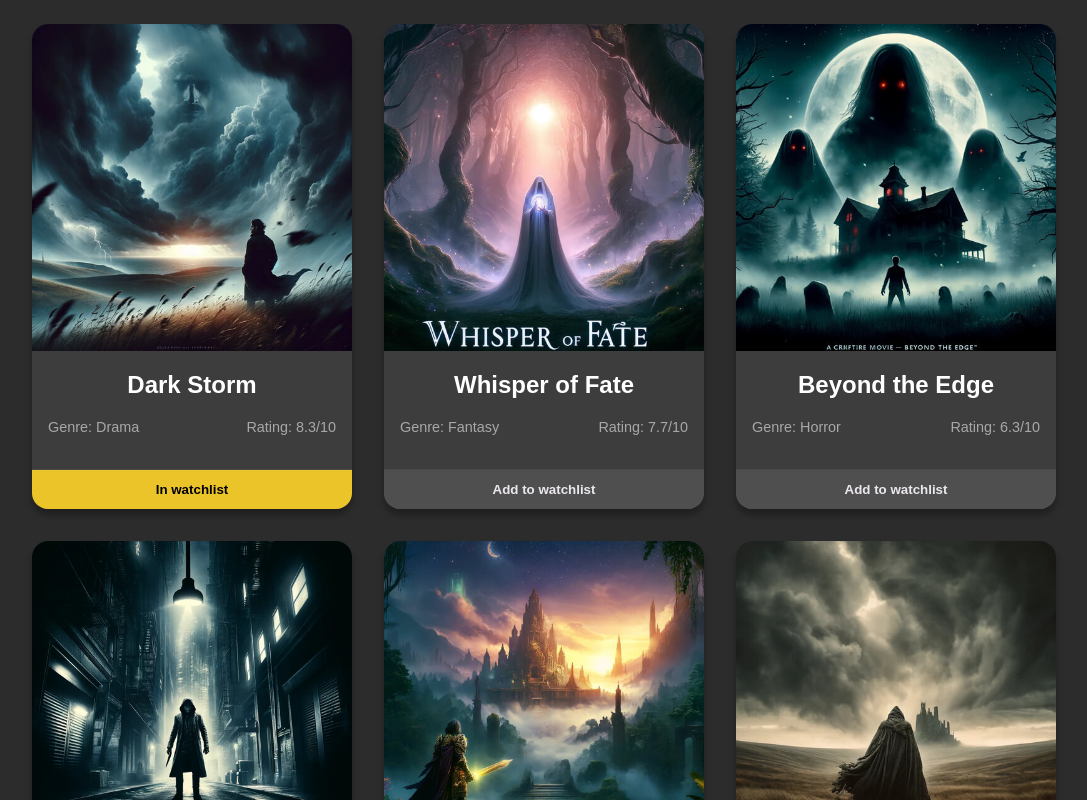
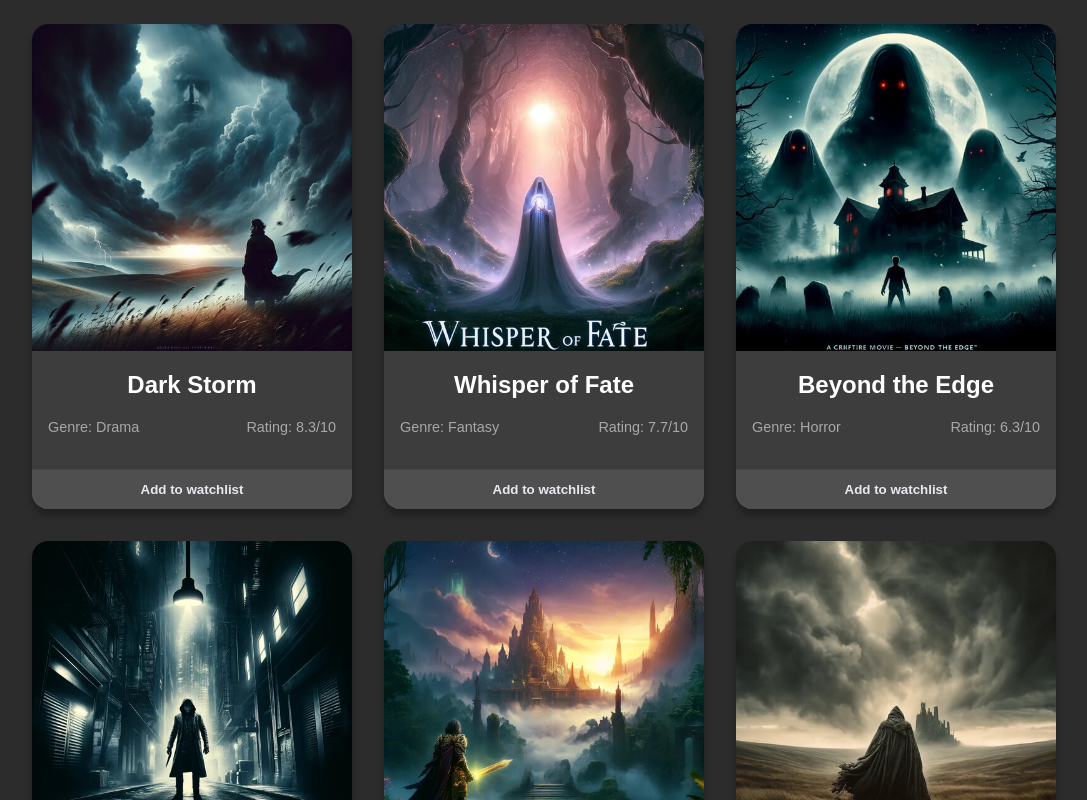
Before and after one commit to iulianroman9/movie-app-react, a React (Vite) app: page / in a window 1280 px wide. Shown: the top 800 px of the page, without its empty margins (96-1183 px from the left). Built offline with nearby package versions, Linux system fonts and the light colour scheme; a web font is replaced by a local one.

Commit message:
can add movies to local storage and button color/text changes

```diff
--- a/src/App.jsx
+++ b/src/App.jsx
@@ -1,4 +1,5 @@
 import { useState, useEffect } from "react";
+import { getWatchlist } from "./utils/storage";
 import MovieList from "./components/MovieList";
 import "./App.css";
 
@@ -6,6 +7,23 @@ function App() {
   const [isLoading, setIsLoading] = useState(true);
   const [movies, setMovies] = useState([]);
   const [apiError, setApiError] = useState(null);
+  let [watchlist, setWatchlist] = useState(() => getWatchlist());
+
+  useEffect(() => {
+    localStorage.setItem("watchlist", JSON.stringify(watchlist));
+  }, [watchlist]);
+
+  const toggleWatchlist = (movie) => {
+    setWatchlist((watchlist) => {
+      const mappedList = watchlist.map((elem) => elem.id);
+
+      if (mappedList.includes(movie.id)) {
+        return watchlist.filter((elem) => elem.id !== movie.id);
+      } else {
+        return [...watchlist, movie];
+      }
+    });
+  };
 
   useEffect(() => {
     fetch("movies.json")
@@ -33,7 +51,11 @@ function App() {
     }
 
     return (
-      <MovieList movies={movies} watchlist={[1]} toggleWatchlist={() => {}} />
+      <MovieList
+        movies={movies}
+        watchlist={watchlist}
+        toggleWatchlist={toggleWatchlist}
+      />
     );
   };
 
--- a/src/components/MovieCard/index.jsx
+++ b/src/components/MovieCard/index.jsx
@@ -18,7 +18,7 @@ function MovieCard({ movie, isWatchlisted, toggleWatchlist }) {
           <p>{`Rating: ${movie.rating}/10`}</p>
         </div>
       </div>
-      <button className={classList} onClick={() => toggleWatchlist(movie.id)}>
+      <button className={classList} onClick={() => toggleWatchlist(movie)}>
         {buttonText}
       </button>
     </div>
--- a/src/components/MovieList/index.jsx
+++ b/src/components/MovieList/index.jsx
@@ -6,14 +6,15 @@ function MovieList({ movies, watchlist, toggleWatchlist }) {
     return <div className="movie-list-empty">No movies to list.</div>;
 
   const movieList = movies.map((movie) => {
-    const isWatchlisted = watchlist.includes(movie.id);
+    const mappedWatchList = watchlist.map((item) => item.id);
+    const isWatchlisted = mappedWatchList.includes(movie.id);
 
     return (
       <MovieCard
         key={movie.id}
         movie={movie}
         isWatchlisted={isWatchlisted}
-        toggleWatchlist={toggleWatchlist}
+        toggleWatchlist={() => toggleWatchlist(movie)}
       />
     );
   });
--- /dev/null
+++ b/src/utils/storage.jsx
@@ -0,0 +1,15 @@
+export function getWatchlist() {
+  const watchlist = localStorage.getItem("watchlist");
+
+  if (watchlist) {
+    try {
+      const parsedList = JSON.parse(watchlist);
+      return parsedList;
+    } catch (error) {
+      console.error(`Error parsing watchlist from local storage: ${error}`);
+      return [];
+    }
+  }
+
+  return [];
+}
```
